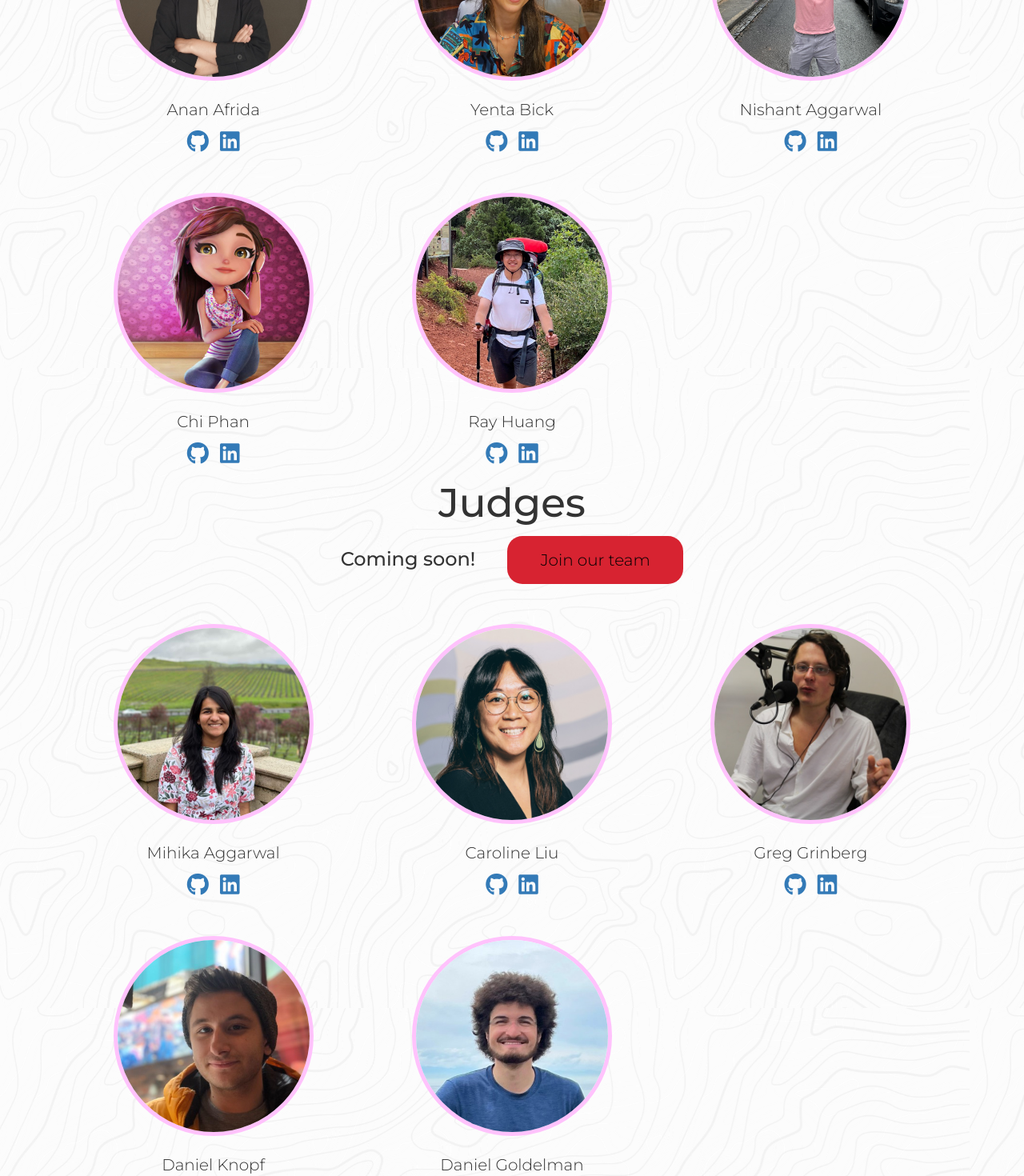
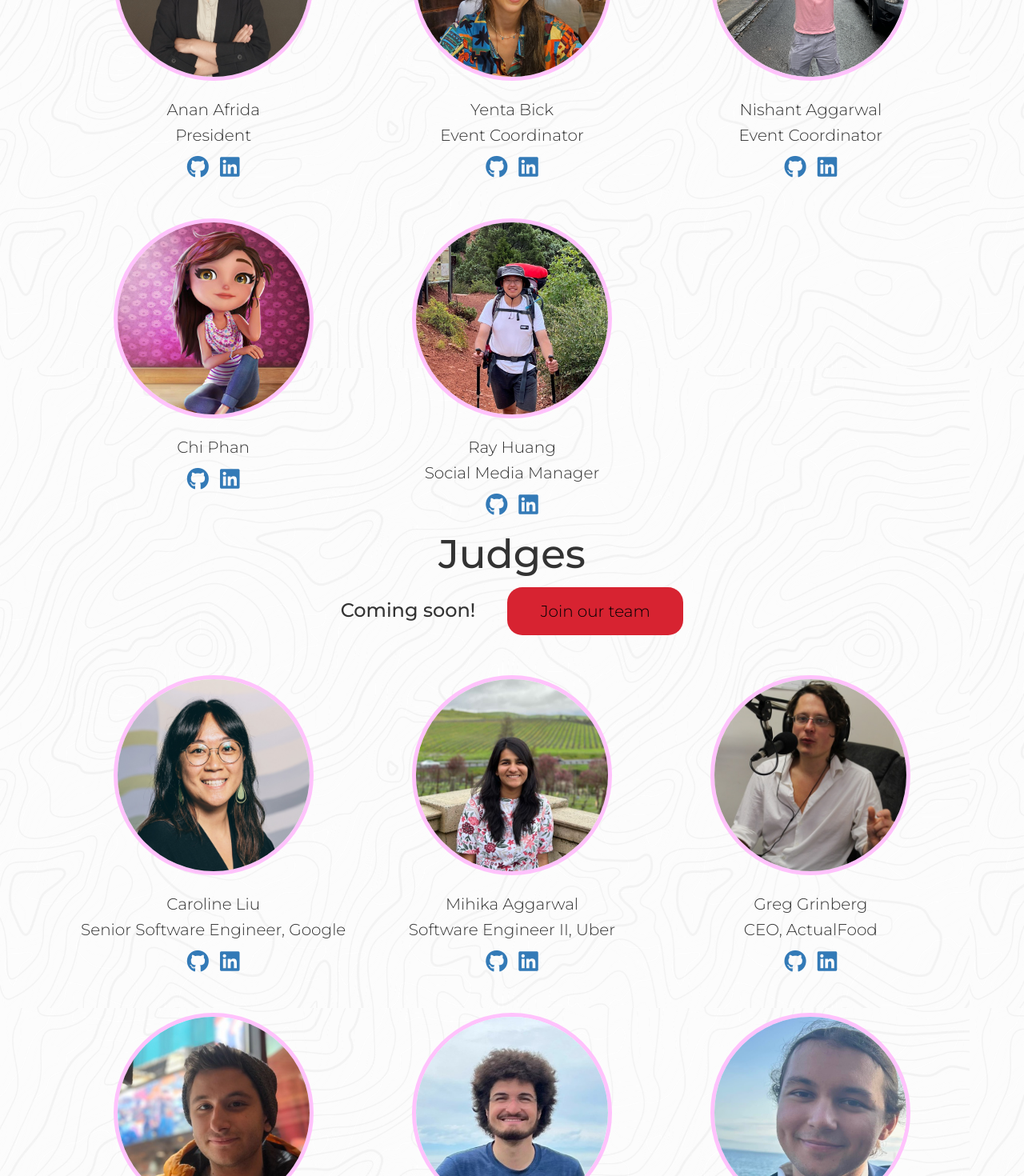
Before and after one commit to ananafrida/weshack-2024, a React (Create React App) app: page / in a window 1280 px wide. Shown: the part 4340-5810 px from the top of the page at 80% size. Built offline with nearby package versions, Linux system fonts and the light colour scheme.

Commit message:
add roles

```diff
--- a/src/Module/General.tsx
+++ b/src/Module/General.tsx
@@ -246,21 +246,21 @@ const TeamInfo = [
     //Array 1
     {
       Name: "Anan",
-      role: "Anan Afrida",
+      role: "Anan Afrida\nPresident",
       github: "https://github.com/ananafrida",
       linkedin: "https://www.linkedin.com/in/anan-afrida-2080a4190/",
       img: me,
     },
     {
       Name: "Yenta",
-      role: "Yenta Bick",
+      role: "Yenta Bick\nEvent Coordinator",
       github: "",
       linkedin: "https://www.linkedin.com/in/yenta-bick-a9681b2a0/",
       img: yenta,
     },
     {
       Name: "Nishant",
-      role: "Nishant Aggarwal",
+      role: "Nishant Aggarwal\nEvent Coordinator",
       github: "https://github.com/n-aggarwal",
       linkedin: "",
       img: nishant,
@@ -277,7 +277,7 @@ const TeamInfo = [
     },
     {
       Name: "Ray",
-      role: "Ray Huang",
+      role: "Ray Huang\nSocial Media Manager",
       github: "",
       linkedin: "https://www.linkedin.com/in/ray-huang-0baa73193/",
       img: ray,
@@ -289,22 +289,22 @@ const JudgesInfo = [
   [
      //Array 1
      {
-       Name: 'Mihika Aggarwal',
-       role: 'Mihika Aggarwal',
-       github: '',
-       linkedin: '',
-       img: Mihika
-     },
-     {
        Name: 'Caroline Liu',
-       role: 'Caroline Liu',
+       role: "Caroline Liu\nSenior Software Engineer, Google",
        github: '',
        linkedin: '',
        img: Caroline
      },
      {
+      Name: 'Mihika Aggarwal',
+      role: "Mihika Aggarwal\nSoftware Engineer II, Uber",
+      github: '',
+      linkedin: '',
+      img: Mihika
+    },
+     {
        Name: 'Greg Grinberg',
-       role: 'Greg Grinberg',
+       role: "Greg Grinberg\nCEO, ActualFood",
        github: '',
        linkedin: '',
        img: Greg
@@ -314,29 +314,26 @@ const JudgesInfo = [
      //Array 2
      {
        Name: 'Daniel Knopf',
-       role: 'Daniel Knopf',
+       role: "Daniel Knopf\nSoftware Engineer II, Slack",
        github: '',
        linkedin: '',
        img: Daniel2
      },
      {
        Name: 'Daniel Goldelman',
-       role: 'Daniel Goldelman',
+       role: "Daniel Goldelman\nEngineer, GAF",
        github: '',
        linkedin: '',
        img: Daniel
-     }
-  ],
-  [
-    // Array 3
-    {
+     },
+     {
       Name: 'Gavin Horning-Kane',
       role: 'Gavin Horning-Kane',
       github: '',
       linkedin: '',
       img: Gavin
     }
-  ]
+  ],
 ];
 
 /** Instructions
--- a/src/components/Team/index.tsx
+++ b/src/components/Team/index.tsx
@@ -26,7 +26,7 @@ const Member = ({info}: {info: any}) => {
       <img src={img} alt="WesHack"></img>
       <div className="members-link">
         <h3>{name}</h3>
-        <p>{role}</p>
+        <p style={{ whiteSpace: 'pre-line' }}>{role}</p>
         <a href={github}>
           <i className="fab fa-2x fa-github"></i>
         </a>
```
